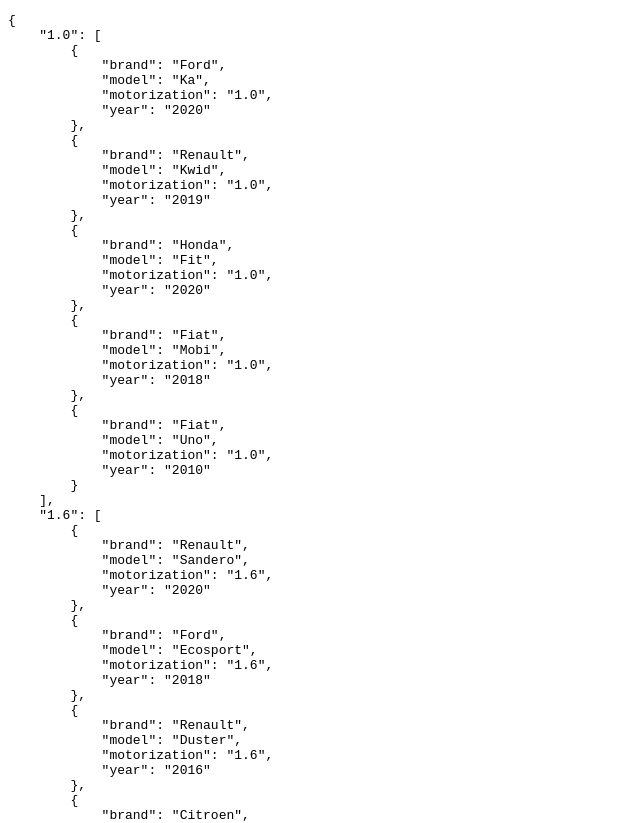
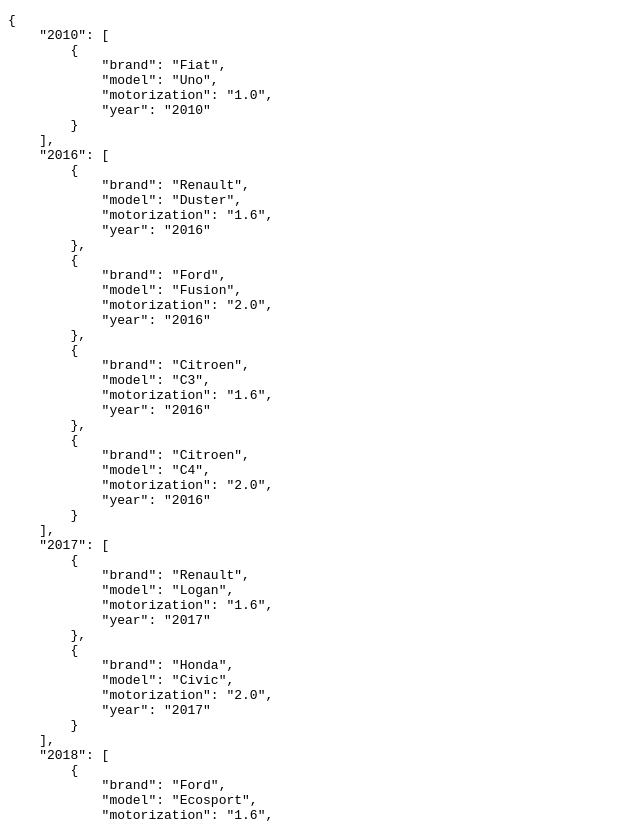
Before and after one commit to xitarps/group_by, a plain HTML site: page index.html in a window 1280 px wide. Shown: the top 823 px of the page, without its empty margins (0-640 px from the left). Drawn offline with Linux system fonts and the light colour scheme.

Commit message:
Refactoring code

```diff
--- a/index.html
+++ b/index.html
@@ -33,23 +33,17 @@
     ]
 
     //agrupar por atributo
-    function groupBy(objArray, atribute){
-
-      search = objArray.reduce(function(total,item){
-
-        let key = item[atribute];
-
-        total[key] = (total[key] || []).concat(item)
-
-        return total
-
-      },{});
-
-      return search
+    Array.prototype.groupBy = function(attribute){
+      let groupResult = this.reduce((result, item)=>{
+        let eachKey = item[attribute];
+        result[eachKey] = ( result[eachKey] || [] ).concat(item);
+        return result;
+      },{})
+      return groupResult;
     }
 
     //imprimir na tela
-    document.querySelector('#output').innerHTML = JSON.stringify(groupBy(cars, 'motorization'), null, 4);
+    document.querySelector('#output').innerHTML = JSON.stringify(cars.groupBy('year'), null, 4);
 
   </script>
 </body>
```
